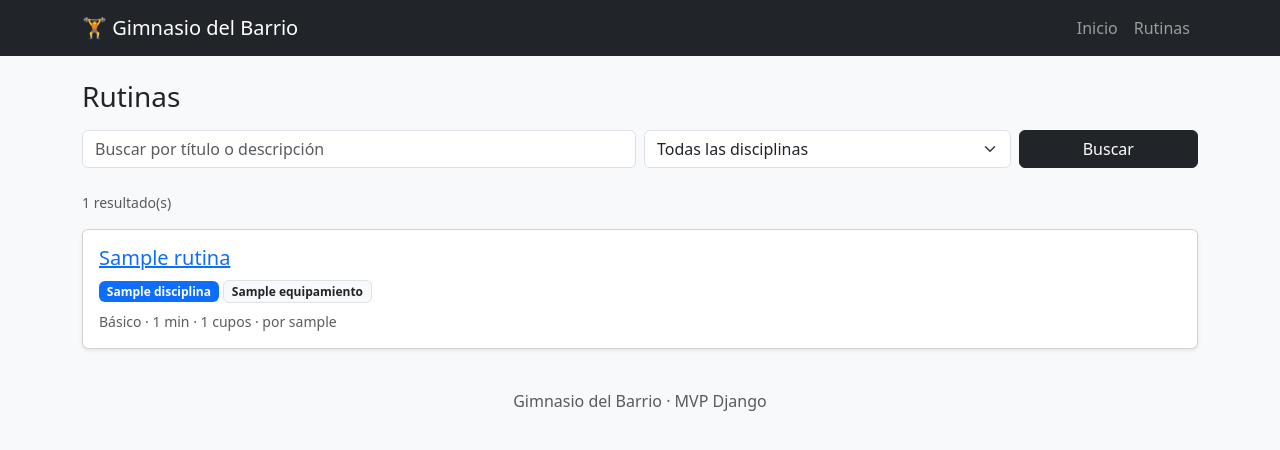
After one commit to NyxVoid01/Caso1-Gym-y-Rutinas, a Django app: page /rutinas/ in a window 1280 px wide. The commit adds this page. Shown: the top 450 px of the page. Run offline with Django 5.2, Linux system fonts and the light colour scheme; tables that the repository leaves empty hold one stand-in row (values such as "Sample post").

Commit message:
Hito 2 completo: listado, filtro, paginacion, detalle y medicion N+1

```diff
--- a/rutinas/urls.py
+++ b/rutinas/urls.py
@@ -5,4 +5,6 @@ from . import views
 
 urlpatterns = [
     path("", views.portada, name="home"),
+    path("rutinas/", views.lista_rutinas, name="lista_rutinas"),
+    path("rutinas/<int:pk>/", views.detalle_rutina, name="detalle_rutina"),
 ]
--- a/rutinas/views.py
+++ b/rutinas/views.py
@@ -1,5 +1,7 @@
 
-from django.shortcuts import render
+from django.core.paginator import Paginator
+from django.db.models import Q
+from django.shortcuts import get_object_or_404, render
 
 from .models import Disciplina, Inscripcion, Rutina
 
@@ -19,3 +21,55 @@ def portada(request):
         ).count(),
     }
     return render(request, "rutinas/portada.html", contexto)
+
+def lista_rutinas(request):
+    q = request.GET.get("q", "").strip()
+    disciplina = request.GET.get("disciplina", "")
+
+    rutinas = (
+        Rutina.objects
+        .select_related("disciplina", "entrenador")   # FK → JOIN
+        .prefetch_related("equipamiento")             # M2M → 1 consulta extra para todas
+        .order_by("-fecha_creacion", "-id")           # orden estable: no repite ni pierde filas
+    )
+
+    # Búsqueda en dos campos
+    if q:
+        rutinas = rutinas.filter(Q(titulo__icontains=q) | Q(descripcion__icontains=q))
+
+    # Filtro por catálogo (también "sin disciplina", porque es opcional)
+    if disciplina.isdigit():
+        rutinas = rutinas.filter(disciplina_id=disciplina)
+    elif disciplina == "sin":
+        rutinas = rutinas.filter(disciplina__isnull=True)
+
+    # Paginación de a 5
+    paginator = Paginator(rutinas, 5)
+    page_obj = paginator.get_page(request.GET.get("page"))   # tolera ?page=999 o ?page=abc
+
+    # Conservar búsqueda y filtro al cambiar de página
+    params = request.GET.copy()
+    params.pop("page", None)
+
+    return render(request, "rutinas/lista.html", {
+        "page_obj": page_obj,
+        "disciplinas": Disciplina.objects.all(),
+        "q": q,
+        "disciplina_actual": disciplina,
+        "querystring": params.urlencode(),
+    })
+
+
+def detalle_rutina(request, pk):
+    rutina = get_object_or_404(
+        Rutina.objects
+        .select_related("disciplina", "entrenador")
+        .prefetch_related("equipamiento"),
+        pk=pk,
+    )
+    confirmadas = rutina.inscripciones.filter(estado=Inscripcion.Estado.CONFIRMADA).count()
+    return render(request, "rutinas/detalle.html", {
+        "rutina": rutina,
+        "confirmadas": confirmadas,
+        "cupos_disponibles": max(rutina.cupos - confirmadas, 0),
+    })
--- a/templates/base.html
+++ b/templates/base.html
@@ -15,6 +15,7 @@
       <ul class="navbar-nav ms-auto">
         <li class="nav-item"><a class="nav-link" href="{% url 'home' %}">Inicio</a></li>
         {# En los próximos pasos agregamos: Rutinas, Ingresar, Registrarse, Mi cuenta... #}
+        <li class="nav-item"><a class="nav-link" href="{% url 'lista_rutinas' %}">Rutinas</a></li>
       </ul>
     </div>
   </nav>
--- /dev/null
+++ b/templates/rutinas/lista.html
@@ -0,0 +1,60 @@
+
+{% extends "base.html" %}
+
+{% block title %}Rutinas · Gimnasio del Barrio{% endblock %}
+
+{% block content %}
+  <h1 class="h3 mb-3">Rutinas</h1>
+
+  <form method="get" class="row g-2 mb-4">
+    <div class="col-md-6">
+      <input type="text" name="q" value="{{ q }}" class="form-control"
+             placeholder="Buscar por título o descripción">
+    </div>
+    <div class="col-md-4">
+      <select name="disciplina" class="form-select">
+        <option value="">Todas las disciplinas</option>
+        {% for d in disciplinas %}
+          <option value="{{ d.id }}" {% if disciplina_actual == d.id|stringformat:"s" %}selected{% endif %}>{{ d.nombre }}</option>
+        {% endfor %}
+        <option value="sin" {% if disciplina_actual == "sin" %}selected{% endif %}>Sin disciplina</option>
+      </select>
+    </div>
+    <div class="col-md-2 d-grid">
+      <button class="btn btn-dark">Buscar</button>
+    </div>
+  </form>
+
+  <p class="text-muted small">{{ page_obj.paginator.count }} resultado(s)</p>
+
+  {% for rutina in page_obj %}
+    <div class="card mb-3 shadow-sm"><div class="card-body">
+      <h2 class="h5"><a href="{% url 'detalle_rutina' rutina.pk %}">{{ rutina.titulo }}</a></h2>
+      <p class="mb-2">
+        <span class="badge bg-primary">{{ rutina.disciplina|default:"Sin disciplina" }}</span>
+        {% for e in rutina.equipamiento.all %}
+          <span class="badge bg-light text-dark border">{{ e.nombre }}</span>
+        {% endfor %}
+      </p>
+      <p class="small text-muted mb-0">
+        {{ rutina.get_nivel_display }} · {{ rutina.duracion_minutos }} min · {{ rutina.cupos }} cupos · por {{ rutina.entrenador.username }}
+      </p>
+    </div></div>
+  {% empty %}
+    <div class="alert alert-info">No se encontraron rutinas con esos criterios.</div>
+  {% endfor %}
+
+  {% if page_obj.has_other_pages %}
+    <nav>
+      <ul class="pagination">
+        {% if page_obj.has_previous %}
+          <li class="page-item"><a class="page-link" href="?{% if querystring %}{{ querystring }}&{% endif %}page={{ page_obj.previous_page_number }}">« Anterior</a></li>
+        {% endif %}
+        <li class="page-item disabled"><span class="page-link">Página {{ page_obj.number }} de {{ page_obj.paginator.num_pages }}</span></li>
+        {% if page_obj.has_next %}
+          <li class="page-item"><a class="page-link" href="?{% if querystring %}{{ querystring }}&{% endif %}page={{ page_obj.next_page_number }}">Siguiente »</a></li>
+        {% endif %}
+      </ul>
+    </nav>
+  {% endif %}
+{% endblock %}
--- a/templates/rutinas/portada.html
+++ b/templates/rutinas/portada.html
@@ -35,7 +35,7 @@
     {% for rutina in recientes %}
       <div class="col-md-6 col-lg-3 mb-3">
         <div class="card h-100 shadow-sm"><div class="card-body">
-          <h3 class="h6 card-title">{{ rutina.titulo }}</h3>
+          <h3 class="h6 card-title"><a href="{% url 'detalle_rutina' rutina.pk %}">{{ rutina.titulo }}</a></h3>
           <p class="mb-1"><span class="badge bg-secondary">{{ rutina.disciplina|default:"Sin disciplina" }}</span></p>
           <p class="small text-muted mb-0">{{ rutina.get_nivel_display }} · {{ rutina.duracion_minutos }} min · por {{ rutina.entrenador.username }}</p>
         </div></div>
```
Also changed, not shown: medir_n1.py (added, +24 -0 lines), templates/rutinas/detalle.html (added, +30 -0 lines).
